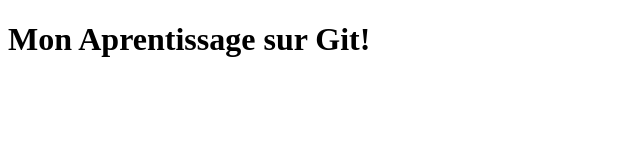
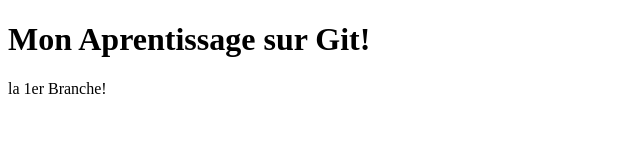
Before and after one commit to Garia34/Udemy_Formation, a plain HTML site: page Index.html in a window 1280 px wide. Shown: the whole page, without its empty margins (0-640 px from the left). Drawn offline with Linux system fonts and the light colour scheme.

Commit message:
1er commit sur la 1er branche

```diff
--- a/Index.html
+++ b/Index.html
@@ -10,5 +10,8 @@
     <h1>
         Mon Aprentissage sur Git!
     </h1>
+    <div>
+        la 1er Branche!
+    </div>
 </body>
 </html>
```
